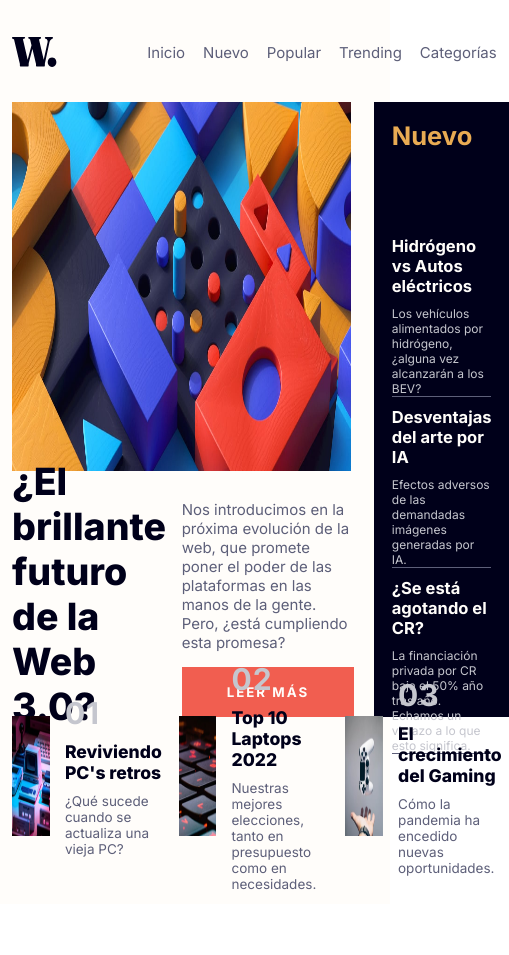
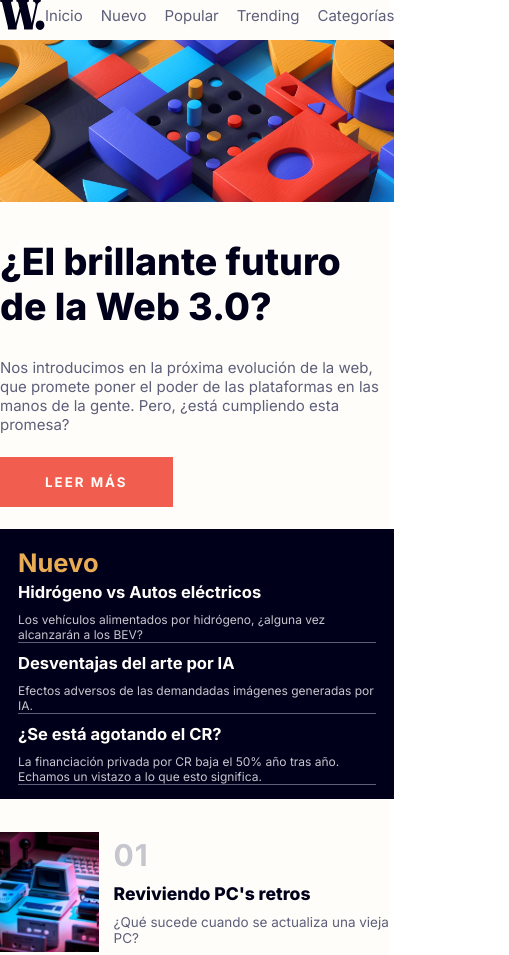
Before and after one commit to FeDevJS/news-homepage-challenge, a website built with webpack: page src/index.html in a window 390 px wide. Shown: the top 955 px of the page, 509 px wide, since content can reach past the window. Before the commit the page ends 934 px from the top, so only its background shows below. Built offline with nearby package versions, Linux system fonts and the light colour scheme.

Commit message:
make the web responsive

```diff
--- a/src/index.css
+++ b/src/index.css
@@ -124,7 +124,7 @@ h1 {
 }
 .middle-section-right-para {
   width: 100%;
-  height: 20%;
+  height: 15%;
   color: var(--primary-light-orange);
   font-size: 1.7rem;
   font-weight: 700;
@@ -190,6 +190,53 @@ h1 {
   color: var(--neutral-gray-blue);
   font-size: .9rem;
 }
+@media screen and (min-width: 340px) and (max-width: 700px) {
+  main {
+    grid-template-rows: repeat(3, max-content);
+    padding: 0;
+  }
+  .middle-section {
+    display: grid;
+    grid-template-columns: none;
+    grid-template-rows: repeat(3, max-content);
+    row-gap: 1.5rem;
+  }
+  .middle-section-left {
+    display: grid;
+    grid-template-rows: max-content 1fr;
+    row-gap: .5rem;
+  }
+  .middle-section-left-top {
+    height: max-content;
+  }
+  .middle-section-left-bottom {
+    display: grid;
+    grid-template-rows: repeat(2, 1fr);
+    height: 100%;
+  }
+  .middle-section-right-bottom {
+    padding: 0;
+  }
+  .middle-section-left-bottom-wrapper {
+    width: 100%;
+  }
+  .middle-section-right-bottom {
+    width: 100%;
+    row-gap: 1.5rem;
+  }
+  .middle-section-left-bottom-header {
+    max-width: 350px;
+  }
+  .middle-section-right {
+    padding: .6;
+  }
+  .bottom-section {
+    display: grid;
+    grid-template-columns: none;
+    grid-template-rows: repeat(3, max-content);
+    row-gap: 2rem;
+  }
+}
 @media screen and (min-width: 850px) {
   .nav-item:hover {
     color: var(--primary-dark-orange);
```
